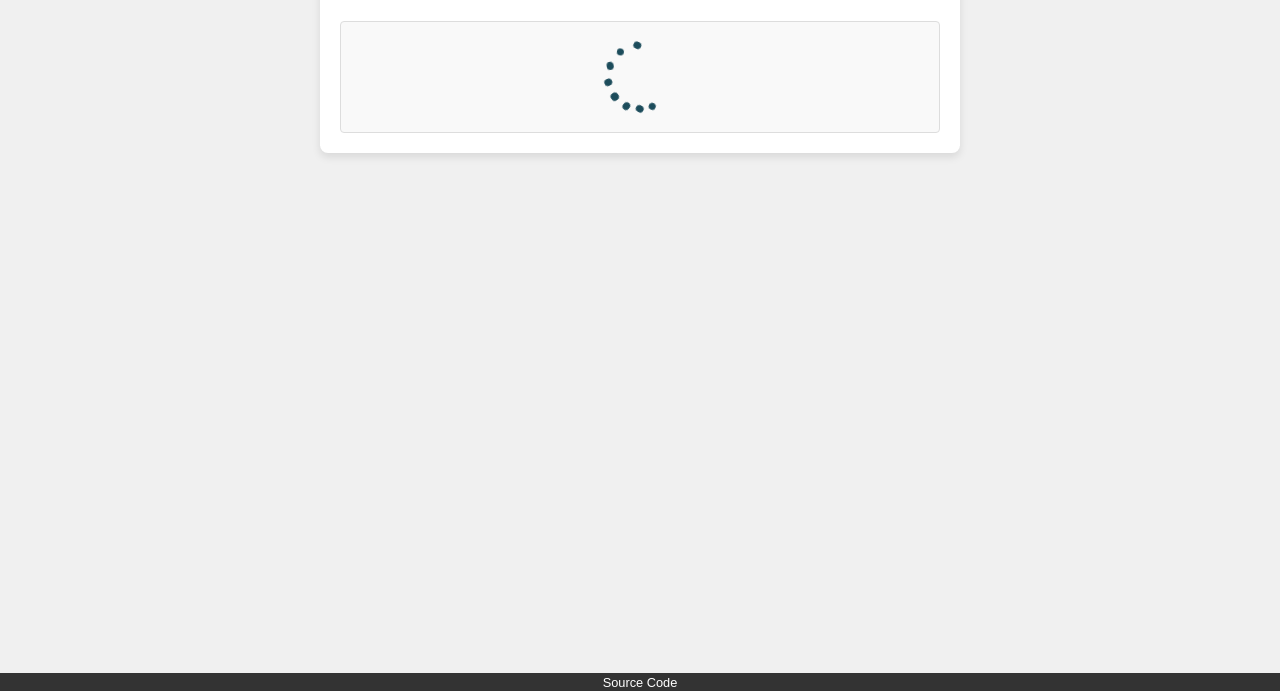
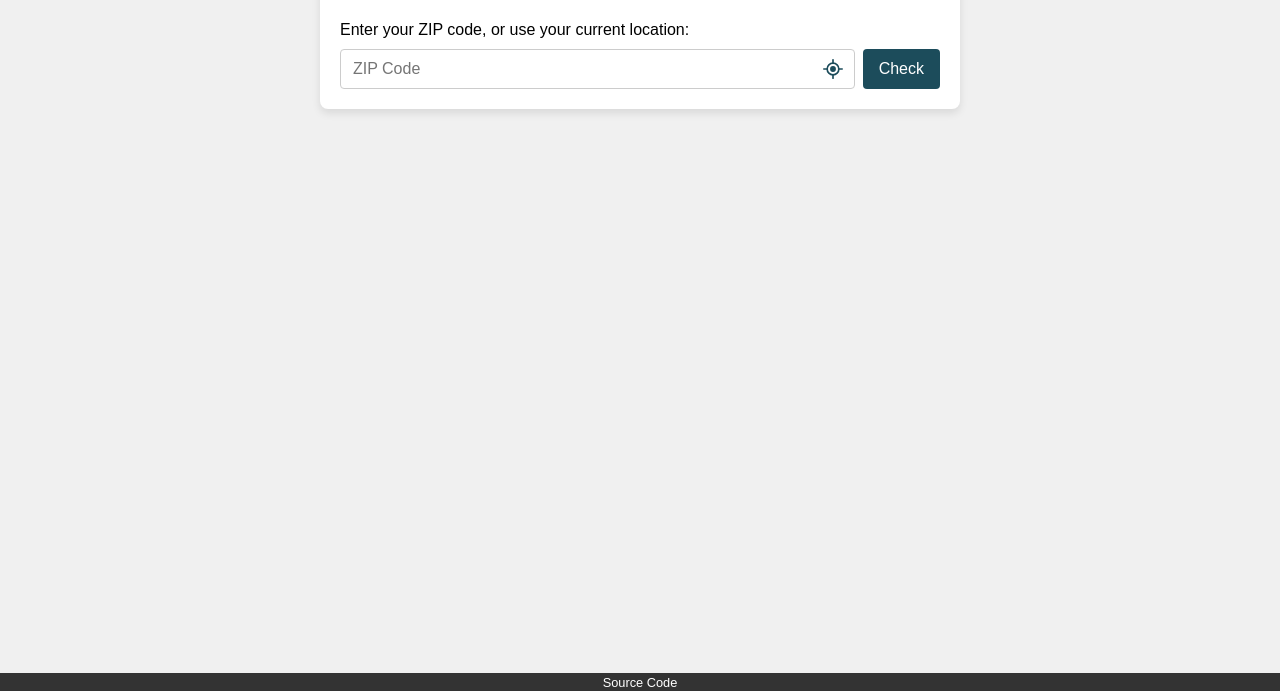
Before and after one commit to jgray1206/is-it-time-to-put-snow-tires-on, a plain HTML site: page index.html in a window 1280 px wide. Shown: the part 109-800 px from the top of the page. Drawn offline with Linux system fonts and the light colour scheme.

Commit message:
dont pop the location picker up on em

```diff
--- a/index.html
+++ b/index.html
@@ -15,12 +15,29 @@
 <body>
 <div class="container">
     <h1>Is it time to put snow tires on?</h1>
-        <div class="zip-input" id="zip-input" style="display:none;">
-            <label for="zipcode">Location services disabled. Please enable them, or enter your ZIP code instead:</label>
-            <input type="text" id="zipcode" placeholder="ZIP Code" />
-            <button onclick="checkSnowTireWithZip()">Check</button>
+    <div class="zip-input" id="zip-input">
+        <label for="zipcode">Enter your ZIP code, or use your current location:</label>
+        <div class="zip-row">
+            <div class="zip-field">
+                <input type="text" id="zipcode" placeholder="ZIP Code" inputmode="numeric" maxlength="5"
+                       autocomplete="postal-code" onkeydown="if (event.key === 'Enter') checkSnowTireWithZip()" />
+                <button type="button" class="location-btn" id="location-btn" onclick="useMyLocation()"
+                        title="Use my current location" aria-label="Use my current location">
+                    <svg viewBox="0 0 24 24" width="20" height="20" fill="none" stroke="currentColor"
+                         stroke-width="2" stroke-linecap="round" stroke-linejoin="round" aria-hidden="true">
+                        <circle cx="12" cy="12" r="7"></circle>
+                        <circle cx="12" cy="12" r="2.5" fill="currentColor"></circle>
+                        <line x1="12" y1="1" x2="12" y2="5"></line>
+                        <line x1="12" y1="19" x2="12" y2="23"></line>
+                        <line x1="1" y1="12" x2="5" y2="12"></line>
+                        <line x1="19" y1="12" x2="23" y2="12"></line>
+                    </svg>
+                </button>
             </div>
-        <div class="loading" id="loading">
+            <button type="button" class="check-btn" onclick="checkSnowTireWithZip()">Check</button>
+        </div>
+    </div>
+    <div class="loading" id="loading" style="display:none;">
         <div class="lds-roller">
             <div></div>
             <div></div>
--- a/index.js
+++ b/index.js
@@ -11,31 +11,35 @@ function getRecommendationText(snowInForecast, averageTemp) {
     return recommendationMessage;
 }
 
-async function getSnowTireRecommendation() {
-    if (navigator.geolocation) {
-        try {
-            const loc = await getLocationFromUser();
-            const forecast = await getWeatherForecast(loc.latitude, loc.longitude);
+async function showRecommendationForCoords(lat, lon) {
+    const forecast = await getWeatherForecast(lat, lon);
     const snowInForecast = forecast.some((day) => day.shortForecast.toLowerCase().includes("snow"));
     const averageTemp = Math.floor(forecast.reduce((sum, day) => sum + day.temperature, 0) / forecast.length);
-            let recommendationMessage = getRecommendationText(snowInForecast, averageTemp);
+    const recommendationMessage = getRecommendationText(snowInForecast, averageTemp);
     document.getElementById('loading').style.display = 'none';
     document.getElementById('result').style.display = 'block';
     document.getElementById('recommendation').textContent = recommendationMessage;
-        } catch (error) {
-            showFallbackButton();
+}
+
+// Only runs when the user clicks the location icon, so the browser's
+// permission prompt never appears unprompted.
+async function useMyLocation() {
+    if (!navigator.geolocation) {
+        alert('Your browser does not support location services. Please enter your ZIP code instead.');
         return;
     }
-    } else {
-        showFallbackButton();
-        return;
+    document.getElementById('loading').style.display = 'flex';
+    document.getElementById('result').style.display = 'none';
+    try {
+        const loc = await getLocationFromUser();
+        await showRecommendationForCoords(loc.latitude, loc.longitude);
+    } catch (error) {
+        document.getElementById('loading').style.display = 'none';
+        if (error && error.code === 1) {
+            alert('Location access was denied. Please enter your ZIP code instead.');
         }
-
+        // Other errors (e.g. weather fetch) are already alerted in getWeatherForecast.
     }
-
-function showFallbackButton() {
-    document.getElementById('loading').style.display = 'none';
-    document.getElementById('zip-input').style.display = 'block';
 }
 
 function getLocationFromUser() {
@@ -113,14 +117,11 @@ async function checkSnowTireWithZip() {
         document.getElementById('loading').style.display = 'none';
         return;
     }
-    const forecast = await getWeatherForecast(latLong.LAT, latLong.LNG);
-    const snowInForecast = forecast.some((day) => day.shortForecast.toLowerCase().includes("snow"));
-    const averageTemp = Math.floor(forecast.reduce((sum, day) => sum + day.temperature, 0) / forecast.length);
-
-    let recommendationMessage = getRecommendationText(snowInForecast, averageTemp);
+    try {
+        await showRecommendationForCoords(latLong.LAT, latLong.LNG);
+    } catch (error) {
         document.getElementById('loading').style.display = 'none';
-    document.getElementById('result').style.display = 'block';
-    document.getElementById('recommendation').textContent = recommendationMessage;
+    }
 }
 
 async function getZipsToLatLongMap() {
@@ -149,5 +150,3 @@ async function getZipsToLatLongMap() {
         latLongMap.set(key, rowObject);
     }
 }
-
-getSnowTireRecommendation();
--- a/style.css
+++ b/style.css
@@ -39,6 +39,61 @@ h1 {
 .result p {
     font-size: 200%;
     margin: 0;
+}
+
+.zip-row {
+    display: flex;
+    gap: 8px;
+}
+
+.zip-field {
+    position: relative;
+    flex: 1;
+}
+
+.zip-field input {
+    width: 100%;
+    box-sizing: border-box;
+    padding: 10px 44px 10px 12px;
+    font-size: 16px;
+    border: 1px solid #ccc;
+    border-radius: 4px;
+}
+
+.location-btn {
+    position: absolute;
+    top: 50%;
+    right: 6px;
+    transform: translateY(-50%);
+    display: flex;
+    align-items: center;
+    justify-content: center;
+    width: 32px;
+    height: 32px;
+    padding: 0;
+    background: none;
+    border: none;
+    border-radius: 50%;
+    color: #1c4c5b;
+    cursor: pointer;
+}
+
+.location-btn:hover {
+    background-color: #e6eef0;
+}
+
+.check-btn {
+    padding: 10px 16px;
+    font-size: 16px;
+    color: #fff;
+    background-color: #1c4c5b;
+    border: none;
+    border-radius: 4px;
+    cursor: pointer;
+}
+
+.check-btn:hover {
+    background-color: #153a46;
 }
 .lds-roller {
     /* change color here */
```
Lines whose indentation alone changed are shown as unchanged.
